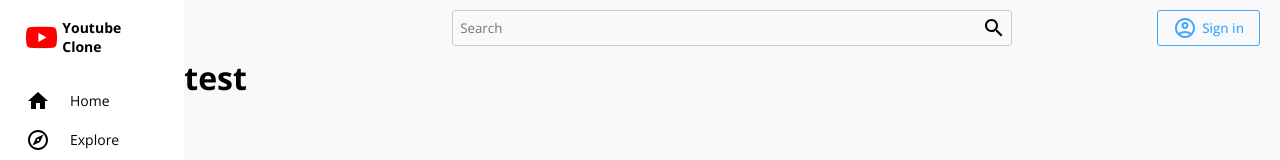
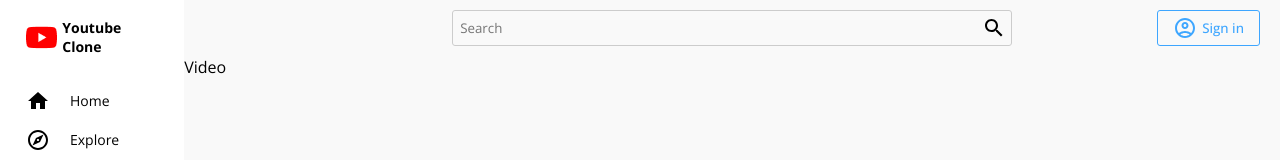
Before and after one commit to Uros-Todorovic/youtube-clone, a React (Create React App) app in the folder client/: page /video/test in a window 1280 px wide. Shown: the top 160 px of the page. Built offline with nearby package versions, Linux system fonts and the light colour scheme.

Commit message:
Routes created with react-router-dom

```diff
--- a/client/src/App.js
+++ b/client/src/App.js
@@ -1,8 +1,11 @@
 import { useState } from 'react';
 import styled, { ThemeProvider } from 'styled-components';
-import Menu from './components/Menu';
-import Navbar from './components/Navbar';
 import { darkTheme, lightTheme } from './utils/Theme';
+
+import { Menu, Navbar } from './components/index';
+import { Home, Video } from './pages/index';
+
+import { BrowserRouter, Routes, Route } from 'react-router-dom';
 
 const Container = styled.div`
 	display: flex;
@@ -17,17 +20,25 @@
 
 function App() {
 	const [darkMode, setdarkMode] = useState(false);
-
 	return (
 		<ThemeProvider theme={darkMode ? darkTheme : lightTheme}>
 			<Container>
+				<BrowserRouter>
 					<Menu darkMode={darkMode} setDarkMode={setdarkMode} />
 					<Main>
 						<Navbar />
 						<Wrapper>
-						<h1>test</h1>
+							<Routes>
+								<Route path="/">
+									<Route index element={<Home />} />
+									<Route path="video">
+										<Route path=":id" element={<Video />} />
+									</Route>
+								</Route>
+							</Routes>
 						</Wrapper>
 					</Main>
+				</BrowserRouter>
 			</Container>
 		</ThemeProvider>
 	);
--- /dev/null
+++ b/client/src/components/index.jsx
@@ -0,0 +1,4 @@
+import Menu from './Menu';
+import Navbar from './Navbar';
+
+export { Menu, Navbar }
--- a/client/src/index.js
+++ b/client/src/index.js
@@ -4,7 +4,7 @@
 
 const root = ReactDOM.createRoot(document.getElementById('root'));
 root.render(
-  <React.StrictMode>
-    <App />
-  </React.StrictMode>
+	<React.StrictMode>
+		<App />
+	</React.StrictMode>
 );
--- /dev/null
+++ b/client/src/pages/Home.jsx
@@ -0,0 +1,14 @@
+import styled from "styled-components";
+
+const Container = styled.div`
+
+`;
+
+const Home = () => {
+
+  return (
+    <Container>Home</Container>
+  )
+}
+
+export default Home
--- /dev/null
+++ b/client/src/pages/Video.jsx
@@ -0,0 +1,13 @@
+import styled from "styled-components";
+
+const Container = styled.div`
+
+`;
+
+const Video = () => {
+  return (
+    <Container>Video</Container>
+  )
+}
+
+export default Video
--- /dev/null
+++ b/client/src/pages/index.jsx
@@ -0,0 +1,4 @@
+import Home from './Home';
+import Video from './Video';
+
+export {Home, Video};
```
Lines whose indentation alone changed are shown as unchanged.
